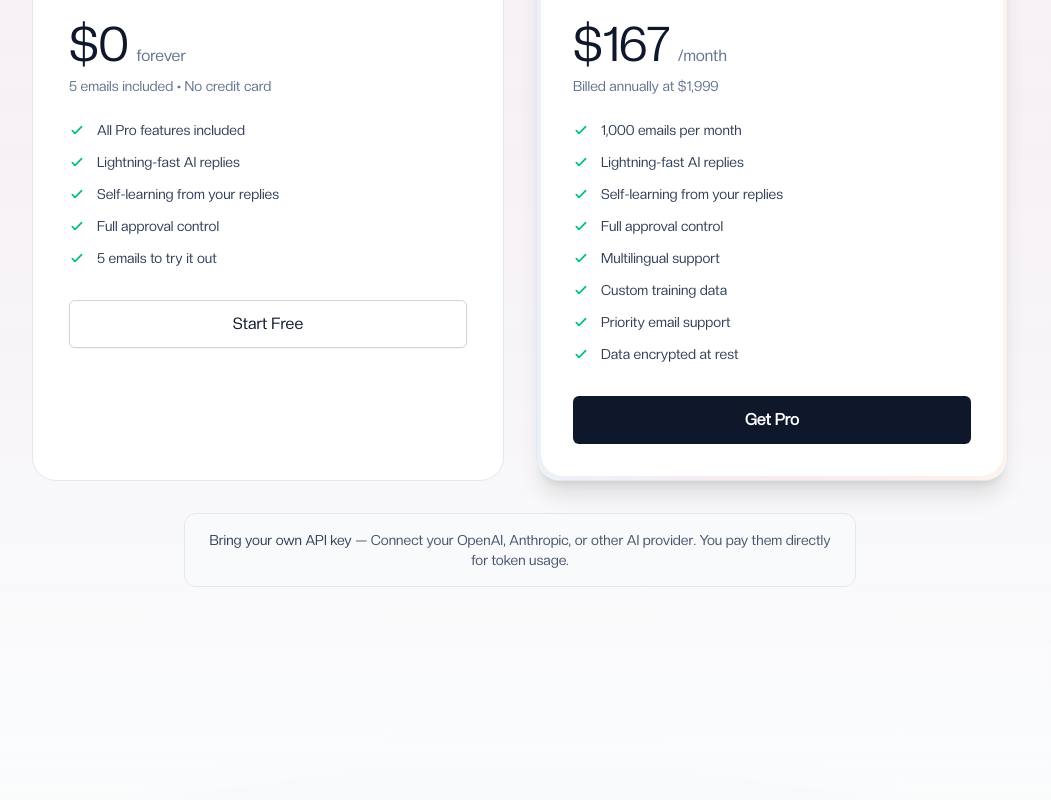
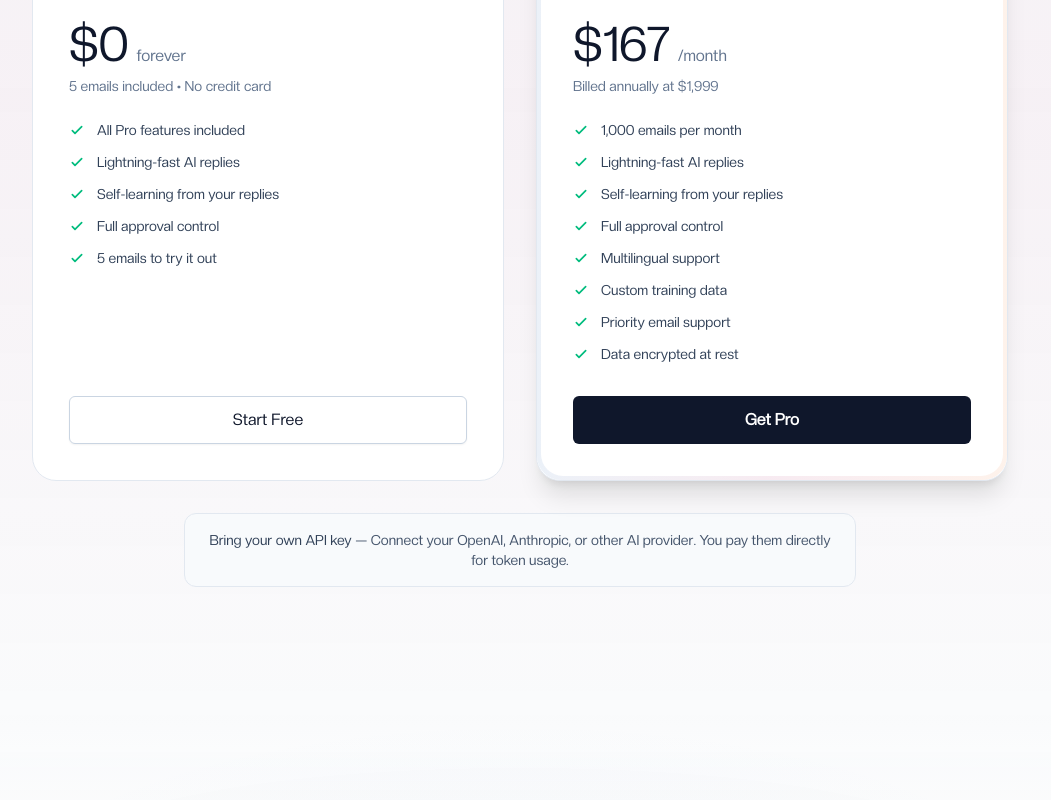
Before and after one commit to matiiimat/cs-appv1, a Next.js app: page / in a window 1280 px wide. Shown: the part 4866-5666 px from the top of the page, without its empty margins (120-1171 px from the left). Built offline with nearby package versions, Linux system fonts and the light colour scheme; a web font is replaced by a local one.

Commit message:
Fix UI Landing Page

```diff
--- a/app/page.tsx
+++ b/app/page.tsx
@@ -842,8 +842,8 @@ export default function LuxuryLanding() {
             <div className="mt-10 grid gap-8 md:grid-cols-2">
               {/* Free Trial */}
               <div className="relative overflow-hidden rounded-3xl border p-1 border-slate-200 bg-white dark:border-white/[0.08] dark:bg-white/[0.03]">
-                <div className="relative rounded-[22px] p-8 bg-white dark:bg-[#0A0A0B]">
-                  <div className="flex flex-col">
+                <div className="relative h-full rounded-[22px] p-8 bg-white dark:bg-[#0A0A0B]">
+                  <div className="flex h-full flex-col">
                     {/* Header */}
                     <div className="mb-6">
                       <h3 className="text-xl font-semibold text-slate-900 dark:text-white">Free Trial</h3>
@@ -878,6 +878,7 @@ export default function LuxuryLanding() {
                     </div>
 
                     {/* CTA */}
+                    <div className="mt-auto">
                       <Button
                         size="lg"
                         variant="outline"
@@ -886,6 +887,7 @@ export default function LuxuryLanding() {
                       >
                         <Link href="/app/login">Start Free</Link>
                       </Button>
+                    </div>
                   </div>
                 </div>
               </div>
```
Lines whose indentation alone changed are shown as unchanged.
